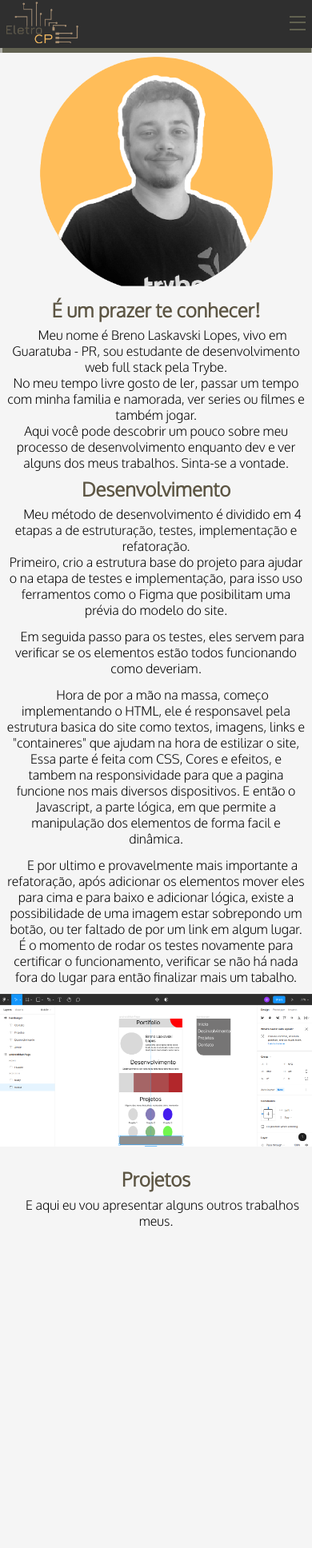
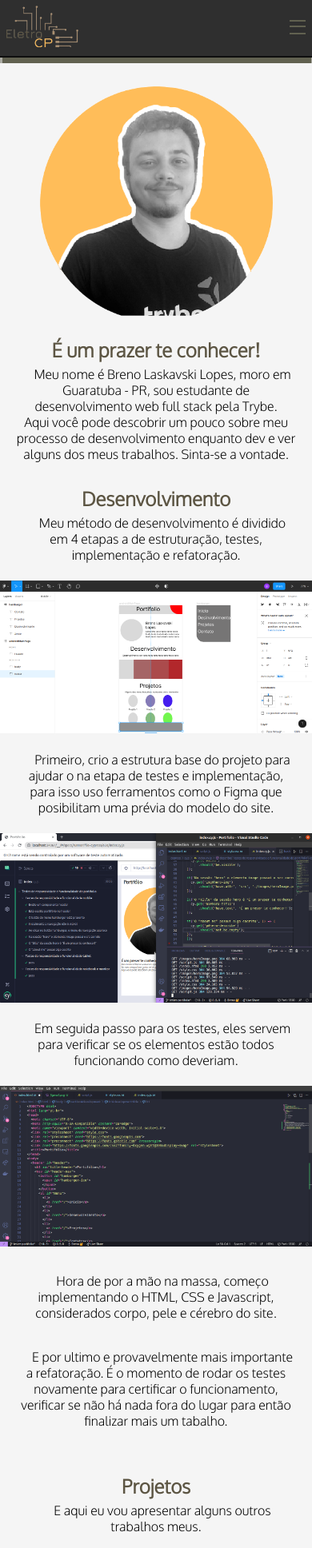
Before and after one commit to EletroCP/old-Portifolio, a website: page index.html in a window 390 px wide. Shown: the whole page at 80% size. Before the commit the page ends 1543 px from the top, so only its background shows below. Drawn offline with Linux system fonts and the light colour scheme.

Commit message:
feat: reposicionado imagens e refatorados textos

```diff
--- a/index.html
+++ b/index.html
@@ -36,40 +36,57 @@
       </ul>
     </nav>
   </header>
+<div class="line"></div>
   <section id="mainHero">
     <div class="imageContainer">
       <img src="./images/heroImage.png" alt="Minha foto" id="hero-img">
     </div>
     <div class="textContainer">
       <h1 id="hero-title">É um prazer te conhecer!</h1>
-      <p id="hero-describe">Meu nome é Breno Laskavski Lopes, vivo em Guaratuba - PR, sou estudante de desenvolvimento web full stack pela Trybe.
-      <br> No meu tempo livre gosto de ler, passar um tempo com minha familia e namorada, ver series ou filmes e também jogar. <br> Aqui você pode descobrir um pouco sobre meu processo de desenvolvimento enquanto dev e ver alguns dos meus trabalhos. Sinta-se a vontade.</p>
+      <p id="hero-describe">Meu nome é Breno Laskavski Lopes, moro em Guaratuba - PR, sou estudante de desenvolvimento web full stack pela Trybe.
+      <br> Aqui você pode descobrir um pouco sobre meu processo de desenvolvimento enquanto dev e ver alguns dos meus trabalhos. Sinta-se a vontade.</p>
     </div>
   </section>
   <section  id="development">
     <div  class="textContainer">
       <h1 id="development-title" >Desenvolvimento</h1>
-      <p>Meu método de desenvolvimento é dividido em 4 etapas a de estruturação, testes, implementação e refatoração. <br>
+      <p>Meu método de desenvolvimento é dividido em 4 etapas a de estruturação, testes, implementação e refatoração.
+      </p>
+    </div>
+    <div class="carousel">
+      <img src="./images/desenvolvimento/figma1.png" alt="Imagem do figma mostrando a estrutura para celular" class="development-image">
+      <img src="./images/desenvolvimento/figma2.png" alt="Imagem do figma mostrando a estrutura para tablet" class="development-image">
+      <img src="./images/desenvolvimento/figma3.png" alt="Imagem do figma mostrando a estrutura para desktop" class="development-image">
+    </div>
+    <div class="textContainer">
+      <p>
         Primeiro, crio a estrutura base do projeto para ajudar o na etapa de testes e implementação, para isso uso ferramentos como o Figma que posibilitam uma prévia do modelo do site.
       </p>
+    </div>
+    <div  class="carousel">
+      <img src="./images/desenvolvimento/cypress1.png" alt="Imagem dos testes da pagina" class="development-image">
+    </div>
+    <div class="textContainer">
       <p>
         Em seguida passo para os testes, eles servem para verificar se os elementos estão todos funcionando como deveriam.
       </p>
-      <p>
-        Hora de por a mão na massa, começo implementando o HTML, ele é responsavel pela estrutura basica do site como textos, imagens, links e "containeres" que ajudam na hora de estilizar o site, Essa parte é feita com CSS, Cores e efeitos, e tambem na responsividade para que a pagina funcione nos mais diversos dispositivos. E então o Javascript, a parte lógica, em que permite a manipulação dos elementos de forma facil e dinâmica.
-      </p>
-      <p>
-        E por ultimo e provavelmente mais importante a refatoração, após adicionar os elementos mover eles para cima e para baixo e adicionar lógica, existe a possibilidade de uma imagem estar sobrepondo um botão, ou ter faltado de por um link em algum lugar. É o momento de rodar os testes novamente para certificar o funcionamento, verificar se não há nada fora do lugar para então finalizar mais um tabalho.
-      </p>
     </div>
-    <div id="carousel">
-      <img src="./images/desenvolvimento/figma1.png" alt="Imagem do figma mostrando a estrutura para celular" class="development-image">
-      <img src="./images/desenvolvimento/figma2.png" alt="Imagem do figma mostrando a estrutura para tablet" class="development-image">
-      <img src="./images/desenvolvimento/figma3.png" alt="Imagem do figma mostrando a estrutura para desktop" class="development-image">
+    <div  class="carousel">
       <img src="./images/desenvolvimento/html1.png" alt="Imagem do HTML dessa pagina" class="development-image">
       <img src="./images/desenvolvimento/css1.png" alt="Imagem do CSS dessa pagina" class="development-image">
       <img src="./images/desenvolvimento/js1.png" alt="Imagem do CSS dessa pagina" class="development-image">
-      <img src="./images/desenvolvimento/cypress1.png" alt="Imagem dos testes da pagina" class="development-image">
+    </div>
+    <div class="textContainer">
+      <p>
+        Hora de por a mão na massa, começo implementando o HTML, CSS e Javascript, considerados corpo, pele e cérebro do site.
+      </p>
+    </div>
+    <div class="textContainer">
+      <p>
+        E por ultimo e provavelmente mais importante a refatoração. É o momento de rodar os testes novamente para certificar o funcionamento, verificar se não há nada fora do lugar para então finalizar mais um tabalho.
+      </p>
+    </div>
+    <div class="textContainer">
     </div>
   </section>
   <section id="projects">
--- a/style.css
+++ b/style.css
@@ -28,7 +28,7 @@ h1 {
   align-items: center;
   box-sizing: border-box;
   display: flex;
-  height: 60px;
+  height: 70px;
   justify-content: space-between;
 }
 
@@ -49,7 +49,11 @@ h1 {
   #header {
     padding-right: .5rem;
     background-color: rgba(18, 18, 18, 0.87);
-    box-shadow: #616150 0 5.5px 1px;
+    box-shadow: #616150 0 8.5px 1px;
+  }
+
+  .line {
+    border: 1px solid rgb(14, 14, 14);
   }
 
   #logo{
@@ -65,7 +69,7 @@ h1 {
     overflow-y: hidden;
     position: absolute;
     right: 0px;
-    top: 60px;
+    top: 75px;
     transition: .6s;
     visibility: hidden;
     width: 100%;
@@ -113,21 +117,23 @@ h1 {
   #hero-img {
     max-width: 80%;
     height: auto;
+    padding-top: 3vh;
   }
 
   .textContainer {
     display: flex;
     justify-content: center;
     flex-wrap: wrap;
+    padding: 1.5vh;
   }
 
   .textContainer p {
-    padding: .4rem .5rem;
+    padding: .3rem .5rem;
     text-indent: 1rem;
     text-align: center;
   }
 
-   #carousel {
+   .carousel {
     overflow-x: auto;
     scroll-snap-type: x mandatory;
   }
@@ -141,7 +147,7 @@ h1 {
     scroll-behavior: smooth;
   }
 
-  #carousel {
+  .carousel {
     display: flex;
     justify-content: start;
     padding: 5px 0;
```
